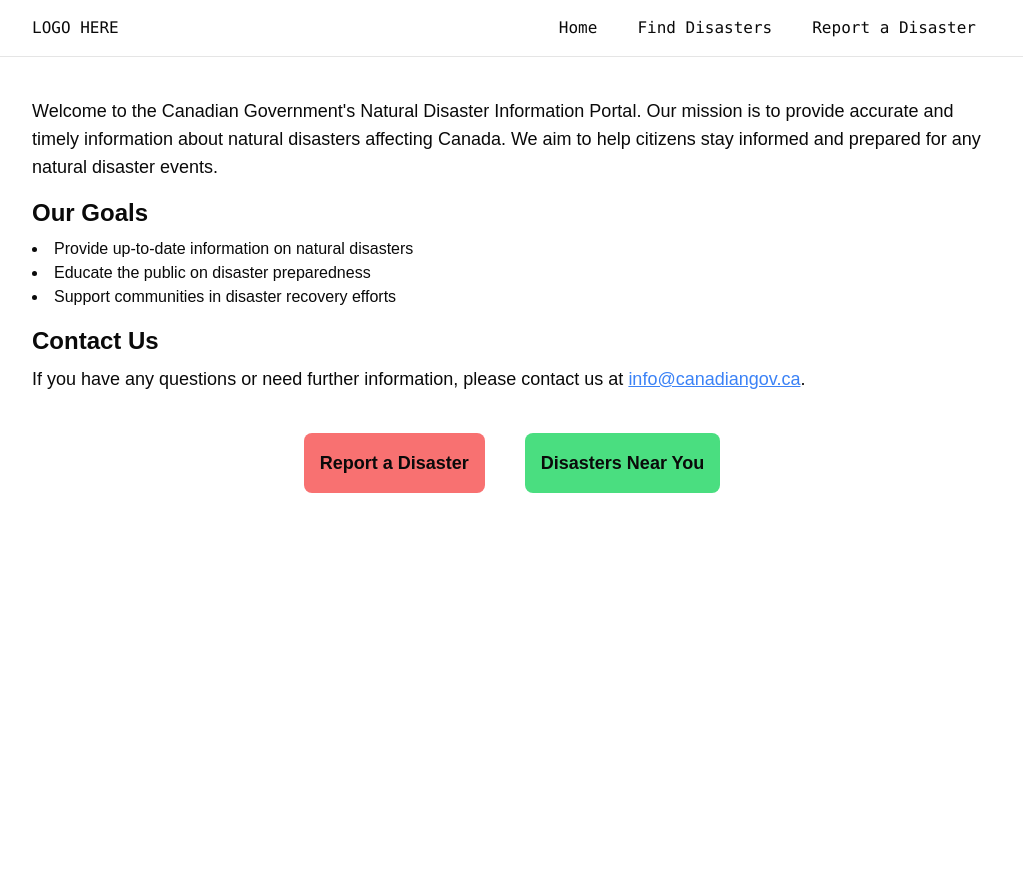
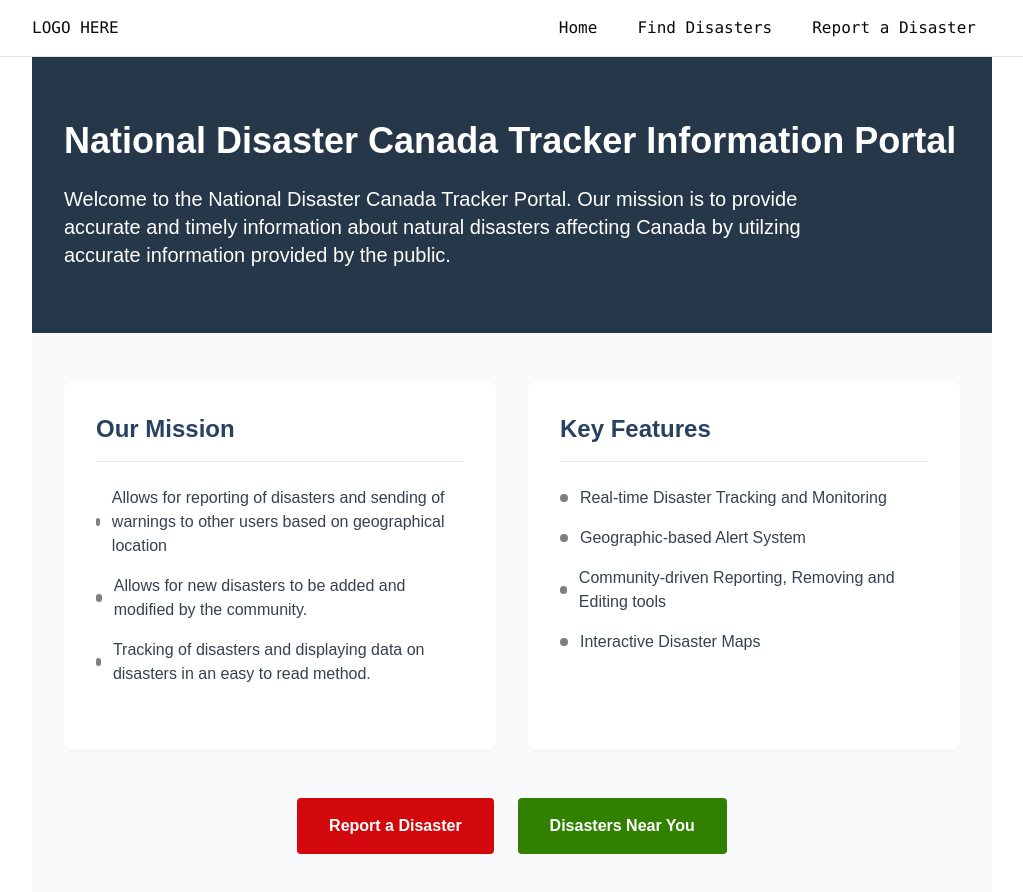
Before and after one commit to JeremyTubongbanua/OEC_2025, a Next.js app in the folder frontend/: page / in a window 1280 px wide. Shown: the top 892 px of the page, without its empty margins (128-1151 px from the left). Before the commit the page ends 800 px from the top, so only its background shows below. Built offline with nearby package versions, Linux system fonts and the light colour scheme.

Commit message:
Nehfront end change for the main page to make it look much more coporate canadian government

```diff
--- a/frontend/src/app/page.tsx
+++ b/frontend/src/app/page.tsx
@@ -1,52 +1,84 @@
-import EnterAddress from '@/components/forms/EnterAddress';
-import GetUserLocation from '@/components/location/GetUserLocation';
-import { Button } from '@/components/ui/button';
 import Link from 'next/link';
 
 export default function Home() {
    return (
-      <div className="flex flex-col items-center ">
-         <div className="my-10">
-            <p className="text-lg mb-4">
-               Welcome to the Canadian Government's Natural Disaster Information
-               Portal. Our mission is to provide accurate and timely information
-               about natural disasters affecting Canada. We aim to help citizens
-               stay informed and prepared for any natural disaster events.
-            </p>
-            <h2 className="text-2xl font-bold mb-2">Our Goals</h2>
-            <ul className="list-disc list-inside mb-4">
-               <li>Provide up-to-date information on natural disasters</li>
-               <li>Educate the public on disaster preparedness</li>
-               <li>Support communities in disaster recovery efforts</li>
-            </ul>
-            <h2 className="text-2xl font-bold mb-2">Contact Us</h2>
-            <p className="text-lg">
-               If you have any questions or need further information, please
-               contact us at{' '}
-               <a
-                  href="mailto:info@canadiangov.ca"
-                  className="text-blue-500 underline"
-               >
-                  info@canadiangov.ca
-               </a>
-               .
+      <div className="min-h-screen bg-gray-50">
+         {/* Main header section */}
+         <div className="bg-[#26374a] text-white py-16">
+            <div className="max-w-7xl mx-auto px-8">
+               <h1 className="text-4xl font-bold mb-6">
+                  National Disaster Canada Tracker Information Portal
+               </h1>
+               <p className="text-xl max-w-3xl">
+                  Welcome to the National Disaster Canada Tracker Portal. Our mission is to provide accurate and timely information about natural disasters affecting Canada by utilzing accurate information provided by the public.
                </p>
             </div>
+         </div>
+           {/* Grid for the Key features and the Mission */}
+           <div className="max-w-7xl mx-auto px-8 py-12 grid grid-cols-1 md:grid-cols-2 gap-8">
+                {/* Mission Section */}
+                <div className="bg-white rounded-lg shadow-sm p-8">
+                 <h2 className="text-[#284162] text-2xl font-bold mb-6 border-b pb-4">
+                      Our Mission
+                 </h2>
+                 <ul className="space-y-4 mb-8 text-gray-700">
+                      <li className="flex items-center">
+                       <span className="bg-[#7f7f7f] h-2 w-2 rounded-full mr-3"></span>
+                       Allows for reporting of disasters and sending of warnings to other users based on geographical location
+                      </li>
+                      <li className="flex items-center">
+                       <span className="bg-[#7f7f7f] h-2 w-2 rounded-full mr-3"></span>
+                       Allows for new disasters to be added and modified by the community.
+                      </li>
+                      <li className="flex items-center">
+                       <span className="bg-[#7f7f7f] h-2 w-2 rounded-full mr-3"></span>
+                       Tracking of disasters and displaying data on disasters in an easy to read method.
+                      </li>
+                 </ul>
+                </div>
 
-         <div className="flex gap-10">
+                {/* Key Features: Lists features that are neccesary */}
+                <div className="bg-white rounded-lg shadow-sm p-8">
+                 <h2 className="text-[#284162] text-2xl font-bold mb-6 border-b pb-4">
+                      Key Features
+                 </h2>
+                 <ul className="space-y-4 mb-8 text-gray-700">
+                      <li className="flex items-center">
+                       <span className="bg-[#7f7f7f] h-2 w-2 rounded-full mr-3"></span>
+                       Real-time Disaster Tracking and Monitoring
+                      </li>
+                      <li className="flex items-center">
+                       <span className="bg-[#7f7f7f] h-2 w-2 rounded-full mr-3"></span>
+                       Geographic-based Alert System
+                      </li>
+                      <li className="flex items-center">
+                       <span className="bg-[#7f7f7f] h-2 w-2 rounded-full mr-3"></span>
+                       Community-driven Reporting, Removing and Editing tools
+                      </li>
+                      <li className="flex items-center">
+                       <span className="bg-[#7f7f7f] h-2 w-2 rounded-full mr-3"></span>
+                       Interactive Disaster Maps
+                      </li>
+                 </ul>
+                </div>
+           </div>
+         {/* Buttons for Reporting and Disasters near you */}
+         <div className="max-w-7xl mx-auto px-8 pb-12">
+            <div className="flex flex-col sm:flex-row gap-6 justify-center">
                <Link
-               href={'/report'}
-               className="bg-red-400 hover:bg-red-500 duration-300 transition-all text-lg font-semibold p-4 rounded-lg"
+                  href="/report"
+                  className="bg-[#d3080c] hover:bg-[#af1f23] text-white px-8 py-4 rounded font-semibold text-center transition-colors duration-200"
                >
                   Report a Disaster
                </Link>
                <Link
-               href={'/disasters'}
-               className="bg-green-400 hover:bg-green-500 duration-300 transition-all text-lg font-semibold p-4 rounded-lg"
+                  href="/disasters"
+                  className="bg-[#318000] hover:bg-[#1d4d00] text-white px-8 py-4 rounded font-semibold text-center transition-colors duration-200"
                >
                   Disasters Near You
                </Link>
             </div>
          </div>
+      </div>
    );
 }
```
Lines whose indentation alone changed are shown as unchanged.
